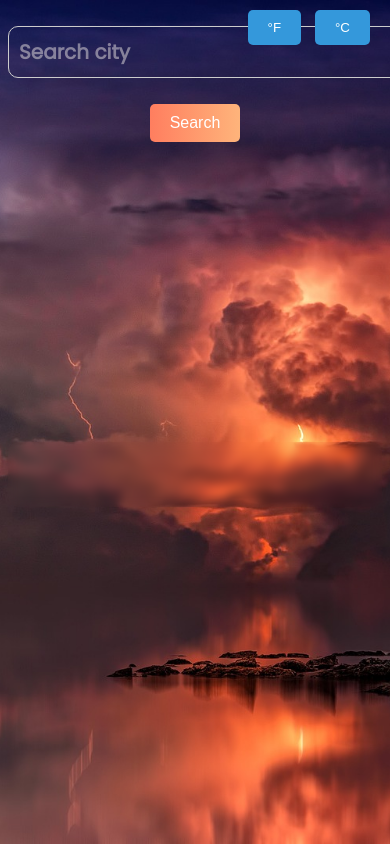
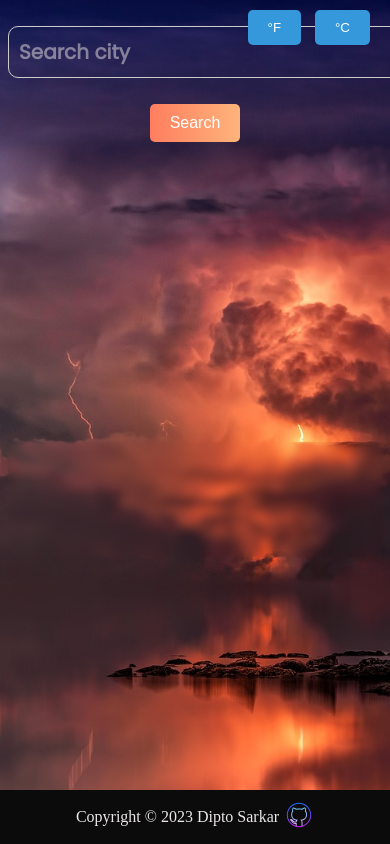
Before and after one commit to DiptoSarkar182/weatherApp_project, a plain HTML site: page index.html in a window 390 px wide. Shown: the top 844 px of the page. Drawn offline with Linux system fonts and the light colour scheme; a web font is replaced by a local one.

Commit message:
added footer in the page

```diff
--- a/index.html
+++ b/index.html
@@ -51,6 +51,12 @@
             <p id="airQuality"></p>
         </div>
     </div>
+    <footer class="footer">
+        Copyright © 2023 Dipto Sarkar
+        <a href="https://github.com/DiptoSarkar182" target="blank">
+        <img src="images/github.svg" class="icon" alt="Github" />
+        </a>
+    </footer>
     <script src="main.js" ></script>
 </body>
 </html>
--- a/style.css
+++ b/style.css
@@ -6,8 +6,6 @@ body{
   background-attachment: fixed;
   background-position: center center;
 }
-
-
 .header-container {
   width: 100%;
   max-width: 400px;
@@ -18,7 +16,6 @@ body{
   gap: 10px;
   margin-top: 20px;
 }
-
 .header-container > p{
   margin: 10px 0;
 }
@@ -43,7 +40,6 @@ body{
 .inputBox:hover{
   background-color: transparent;
 }
-
 .inputBox:disabled{
   background-color: #ddd;
   cursor: not-allowed;
@@ -52,7 +48,6 @@ body{
   color: #e8e2e2;
   opacity: 0.5;
 }
-
 .searchBtn{
   background: linear-gradient(to right, #ff7e5f, #feb47b);
   color: #fff;
@@ -63,11 +58,9 @@ body{
   cursor: pointer;
   transition: background-color 0.3s ease;
 }
-
 .searchBtn:hover{
   background-color: #0056b3;
 }
-
 .searchBtn:focus{
   box-shadow: 0 0 5px rgba(0,0,0,0.3);
 }
@@ -79,7 +72,6 @@ body{
   top: 10px;
   right: 10px;
 }
-
 .toggleBtn button{
   background-color: #3498db;
   color: #fff;
@@ -100,7 +92,6 @@ body{
   font-size: 20px;
   padding: 10px;
 }
-
 .showData {
   display: flex;
   flex-direction: row;
@@ -117,34 +108,55 @@ body{
   font-family: 'Gabarito', cursive;
   backdrop-filter: blur(5px);
 }
-
-  .cityCountryTime,
-  .tempConditionWindHumidity,
-  .tempFeelsAndAirQuality {
+.cityCountryTime, .tempConditionWindHumidity, .tempFeelsAndAirQuality {
   flex: 1;
   margin: 10px;
 }
-
-  .cityCountryTime p,
-  .tempConditionWindHumidity p,
-  .tempFeelsAndAirQuality p {
+.cityCountryTime p, .tempConditionWindHumidity p, .tempFeelsAndAirQuality p {
   margin: 5px 0;
   font-weight: bold;
   color: white;
 }
-
 .cityCountryTime p {
   font-size: 24px;
 }
-
-  .tempConditionWindHumidity p,
-  .tempFeelsAndAirQuality p {
+.tempConditionWindHumidity p, .tempFeelsAndAirQuality p {
   font-size: 24px;
 }
-
 .tempFeelsAndAirQuality p {
   font-size: 24px;
 }
 #temp{
   font-size: 50px;
 }
+.footer {
+  position: fixed;
+  left: 0;
+  bottom: 0;
+  width: 100%;
+  background-color: #0b0b0b;
+  color: rgb(235, 231, 231);
+  padding: 10px 0;
+  display: flex;
+  align-items: center;
+  justify-content: center;
+}
+.footer a {
+  margin-left: 5px;
+}
+
+@media (max-width: 600px) {
+  .header-container {
+    flex-direction: column;
+  }
+
+  .showData {
+    flex-direction: column;
+  }
+
+  .cityCountryTime,
+  .tempConditionWindHumidity,
+  .tempFeelsAndAirQuality {
+    margin: 10px 0;
+  }
+}
```
Also changed, not shown: images/github.svg (added). Lines whose indentation alone changed are shown as unchanged.
